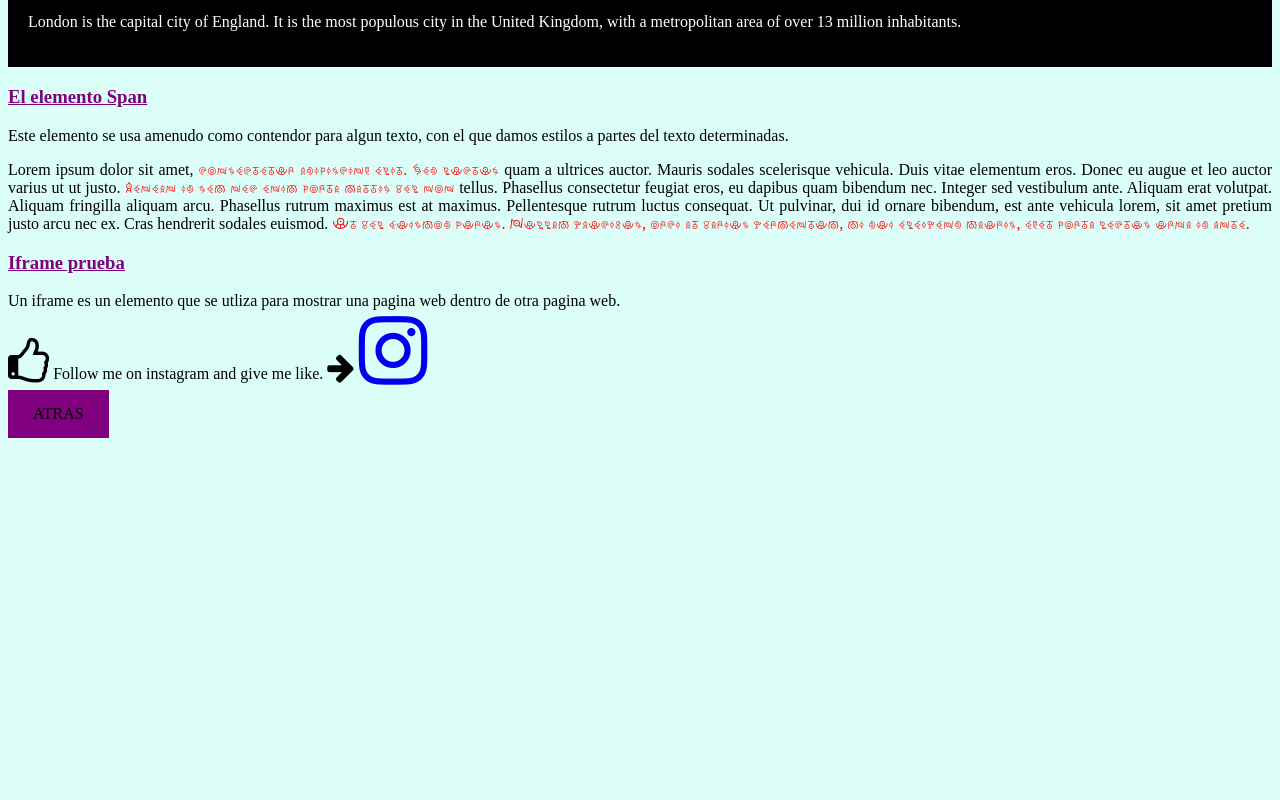
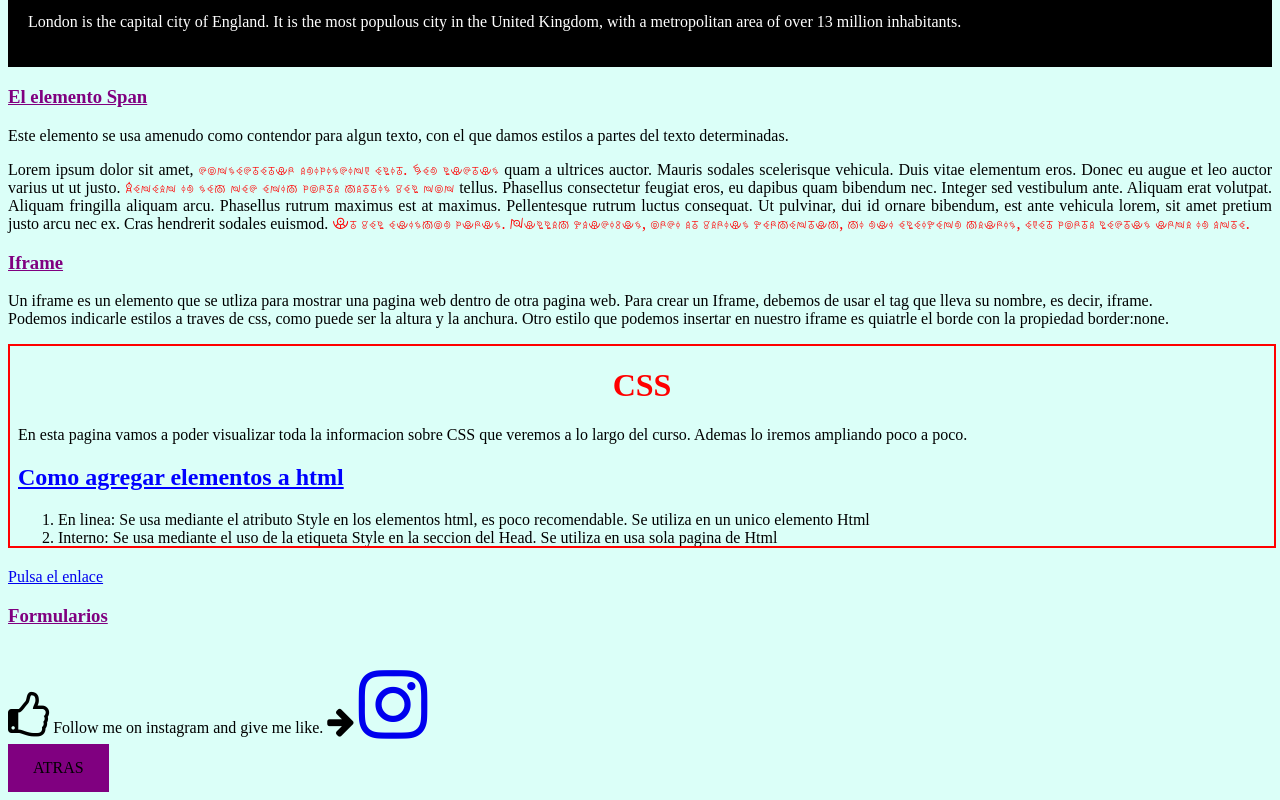
Before and after one commit to rumabe97/rmbLenguajeM, a plain HTML site: page ProyectoRuben/html.html in a window 1280 px wide. Shown: the part 11055-11855 px from the top of the page. Before the commit the page ends 11509 px from the top, so only its background shows below. Drawn offline with Linux system fonts and the light colour scheme.

Commit message:
iframe+ inicio java

```diff
--- a/ProyectoRuben/JavaScript/JavaScript.js
+++ b/ProyectoRuben/JavaScript/JavaScript.js
@@ -6,3 +6,7 @@ function Desaparecer () {
           document.getElementById('zona1').style.visibility="hidden";
           document.getElementById('zona2').style.visibility="visible";
       }
+
+function hora (){
+		document.getElementById('demo').innerHTML = Date();
+}
--- a/ProyectoRuben/estilos/estilos.css
+++ b/ProyectoRuben/estilos/estilos.css
@@ -219,6 +219,11 @@ li.hor {
 	color: red;
 	font-family:unown;
 }
+#frm {
+	border:2px solid red;
+	width:100%;
+	height: 200px;
+}
 /* tr:hover{
 	background-color:gray;
 }
--- a/ProyectoRuben/html.html
+++ b/ProyectoRuben/html.html
@@ -453,8 +453,12 @@
 		<p>
 			Lorem ipsum dolor sit amet, <span id="spanEj">consectetur adipiscing elit. Sed luctus</span> quam a ultrices auctor. Mauris sodales scelerisque vehicula. Duis vitae elementum eros. Donec eu augue et leo auctor varius ut ut justo.<span id="spanEj"> Aenean id sem nec enim porta mattis vel non</span> tellus. Phasellus consectetur feugiat eros, eu dapibus quam bibendum nec. Integer sed vestibulum ante. Aliquam erat volutpat. Aliquam fringilla aliquam arcu. Phasellus rutrum maximus est at maximus. Pellentesque rutrum luctus consequat. Ut pulvinar, dui id ornare bibendum, est ante vehicula lorem, sit amet pretium justo arcu nec ex. Cras hendrerit sodales euismod. <span id="spanEj">Ut vel euismod purus. Nullam faucibus, orci at varius fermentum, mi dui eleifend mauris, eget porta lectus urna id ante.</span>
 		</p>
-		<h3>Iframe prueba</h3>
-		<p>Un iframe es un elemento que se utliza para mostrar una pagina web dentro de otra pagina web.
+		<h3>Iframe</h3>
+		<p>Un iframe es un elemento que se utliza para mostrar una pagina web dentro de otra pagina web. Para crear un Iframe, debemos de usar el tag que lleva su nombre, es decir, iframe.<br>
+		    Podemos indicarle estilos a traves de css, como puede ser la altura y la anchura. Otro estilo que podemos insertar en nuestro iframe es quiatrle el borde con la propiedad border:none.</p>
+		<iframe id="frm" src="./css.html" name="netTh"> </iframe>
+		<p><a href="./word.html" target="netTh">Pulsa el enlace</a></p>
+		<h3>Formularios</h3>
 		<br><i class="fa fa-thumbs-o-up fa-3x"></i> Follow me on instagram and give me like.
 		<i class="fa fa-arrow-right  fa-2x"></i>
 		<a href="https://www.instagram.com/ruben_aldea97" target="_Blank">
--- /dev/null
+++ b/ProyectoRuben/js.html
@@ -0,0 +1,17 @@
+<!DOCTYPE html>
+<html lang="es">
+	<head>
+		<title>Ruben Martinez</title>
+		 <meta charset="UTF-8">
+		 <link rel="stylesheet" href="./estilos/estilos.css" type="text/css">
+		 <link rel="shortcut icon" type="image/x-icon" href="./img/fv.ico">
+		 <link rel="stylesheet" href="./font-awesome/css/font-awesome.min.css" type="text/css">
+		  <script type="text/javascript" src="JavaScript/JavaScript.js"></script>
+	</head>
+	<body>
+	<h1>JavaScript</h1>
+	<p>JavaScript es una forma de hacer que nuestra pagina sea mas dinamica.</P>
+	<button  onclick="hora()" >Pulsa para ver la hora</button>
+	<p></p>
+	</body>
+</html>
```
